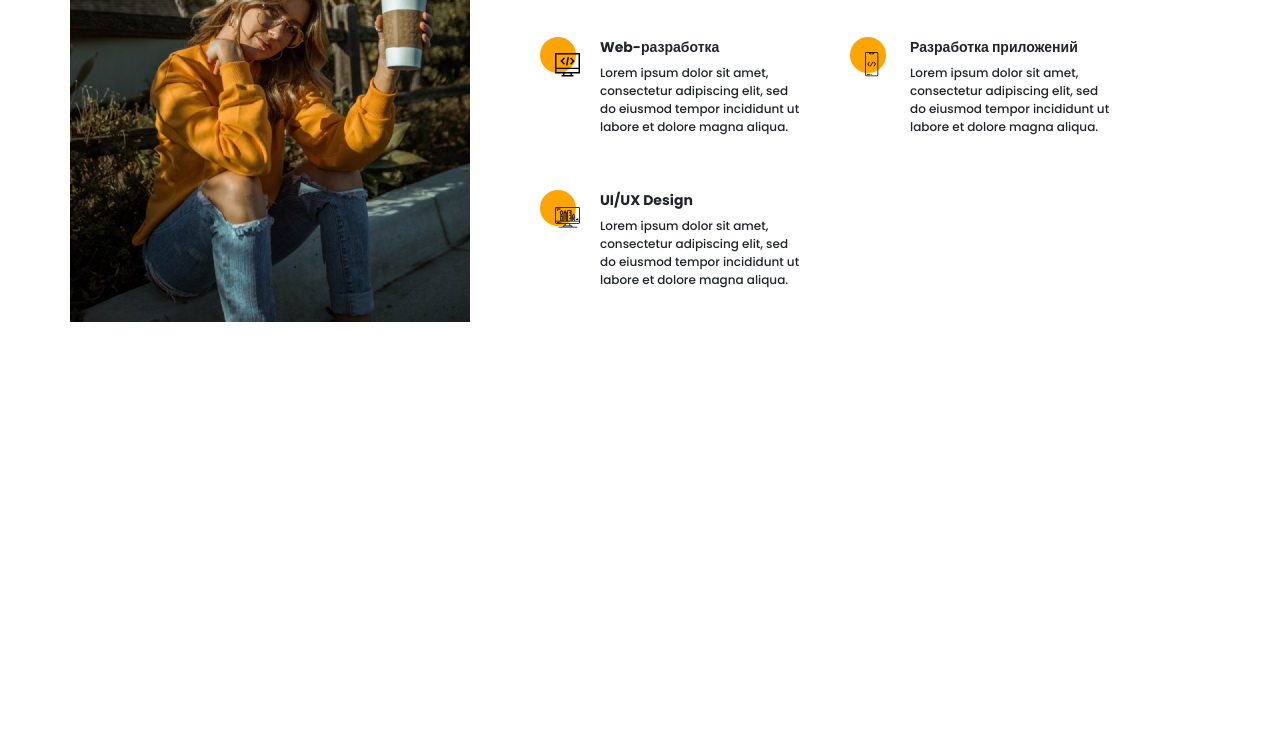
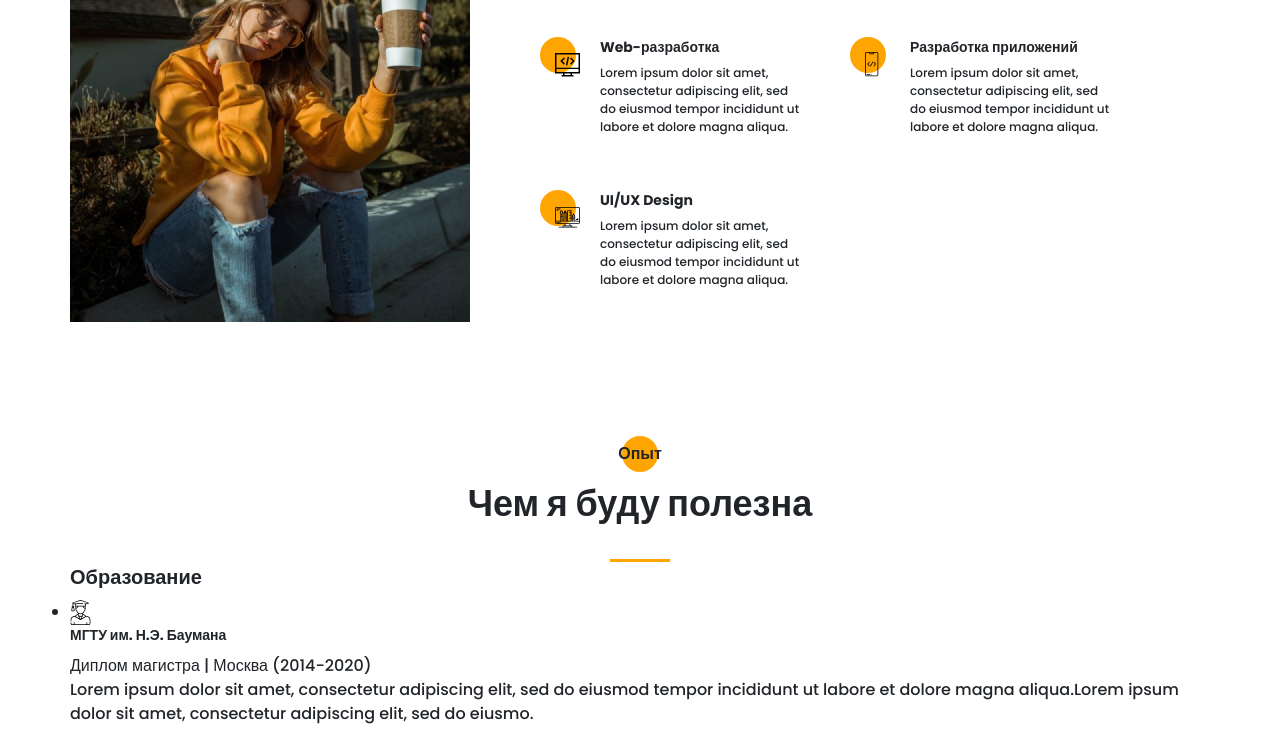
Before and after one commit to davidoff-a/portfolio, a website: page src/index.html in a window 1280 px wide. Shown: the part 1198-1940 px from the top of the page. Before the commit the page ends 1520 px from the top, so only its background shows below. Drawn offline with Linux system fonts and the light colour scheme.

Commit message:
feat: add section resume. start building structure and styles

```diff
--- a/src/index.html
+++ b/src/index.html
@@ -291,7 +291,33 @@
 				</div>
 			</div>
 		</section>
-
+		<section class="resume">
+			<div class="container">
+				<h2 class="title title_fz16 resume__title">Опыт
+				</h2>
+				<div class="title resume__subtitle">Чем я буду полезна</div>
+				<div class="divider"></div>
+				<div class="resume__wrapper">
+					<div class="resume__column">
+						<h3 class="title title_fz20 resume__column-title">Образование</h3>
+						<ul>
+							<li>
+								<div class="resume__item">
+									<div class="resume__item-head">
+										<div class="resume__item-icon"><img src="icons/experience/university.svg" alt="University"></div>
+										<h4 class="title title_fz14">МГТУ им. Н.Э. Баумана</h4>
+										<div class="resume__item-location">Диплом магистра | Москва (2014-2020)</div>
+									</div>
+									<div class="resume__item-body">Lorem ipsum dolor sit amet, consectetur adipiscing elit, sed do eiusmod tempor incididunt ut labore et dolore magna aliqua.Lorem ipsum dolor sit amet, consectetur adipiscing elit, sed do eiusmo.
+									</div>
+								</div>
+							</li>
+						</ul>
+					</div>
+					<div class="resume__column"></div>
+				</div>
+			</div>
+		</section>
 			</div>
 		</section>
 		<script src="js/script.js"></script>
--- a/src/sass/blocks/_about.scss
+++ b/src/sass/blocks/_about.scss
@@ -17,7 +17,7 @@
     &__descr{
         padding-top: 6px;
         .divider{
-            margin-top: 0;
+            margin: 0;
         }
     }
     &__title{
--- /dev/null
+++ b/src/sass/blocks/_resume.scss
@@ -0,0 +1,19 @@
+.resume{
+    padding-top: 120px;
+    &__title{
+        position: relative;
+        text-align: center;
+        @include before_circle;
+        &:before{
+            top: -6px;
+            left: 50%;
+            transform: translateX(-50%);
+        }
+    }
+    &__subtitle{
+        text-align: center;
+    }
+    &__resume-wrapper{
+        display: grid;
+    }
+}
--- a/src/sass/blocks/_titles.scss
+++ b/src/sass/blocks/_titles.scss
@@ -10,6 +10,10 @@
         font-size: 16px;
         line-height: 24px;
     }
+    &_fz20{
+        font-size: 20px;
+        line-height: 30px;
+    }
     &_fz48{
         font-size: 48px;
     }
--- a/src/sass/style.scss
+++ b/src/sass/style.scss
@@ -9,6 +9,7 @@
 @import 'blocks/sidepanel';
 @import 'blocks/menu';
 @import 'blocks/about';
+@import 'blocks/resume';
 
 * {
 	font-family: 'Poppins', sans-serif;
@@ -24,5 +25,5 @@
 	width: 60px;
 	height: 3px;
 	background-color: $main-color;
-	margin-top: 25px;
+	margin: 25px auto 0 auto;
 }
```
Also changed, not shown: package.json (+5 -2 lines), dist/css/style.min.css, dist/index.html, src/css/style.min.css, 2 other files.
